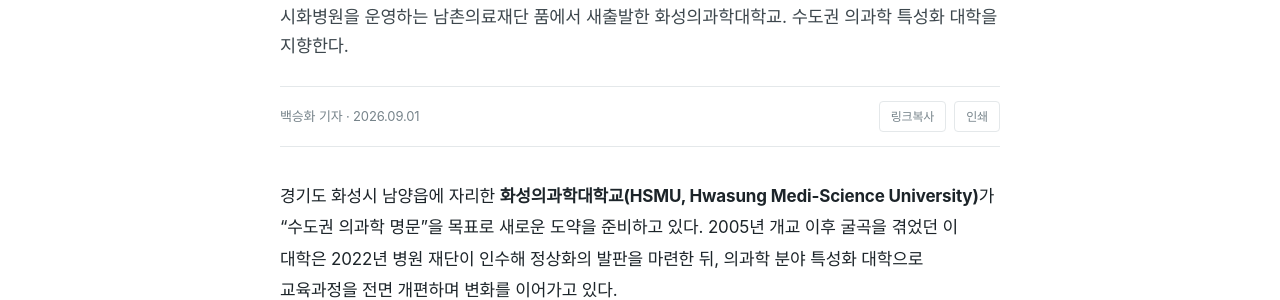
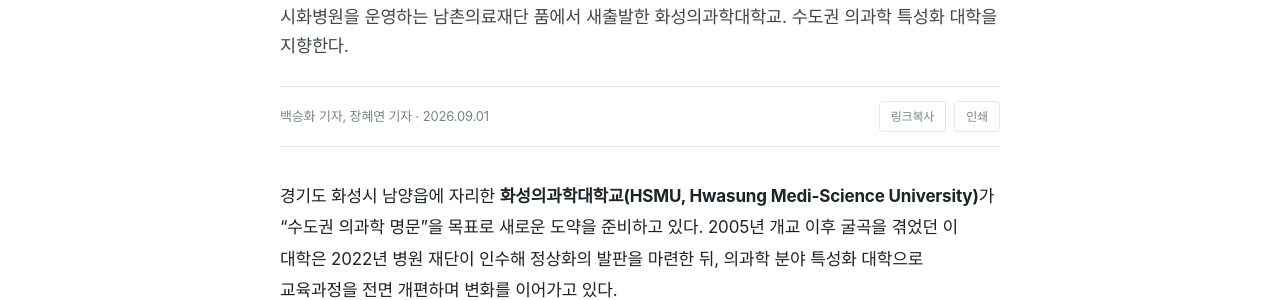
Before and after one commit to kokorojuin-tech/mt-news, a Jekyll site: the page built from _posts/2026-09-01-hsmu-introduction-vision.md, in a window 1280 px wide and 900 px high. Shown: the part 431-731 px from the top of the window. Built offline with Jekyll 4.4.1, drawn with Linux system fonts in a browser that asks for light colours; some web fonts are replaced.

Commit message:
Update 2026-09-01-hsmu-introduction-vision.md

```diff
--- a/_posts/2026-09-01-hsmu-introduction-vision.md
+++ b/_posts/2026-09-01-hsmu-introduction-vision.md
@@ -2,7 +2,7 @@
 title: "'신경대'에서 '의과학 명문대학'으로… 화성의과학대학교 김진영 총장, 병원 재단 품에서 새 도약을 추진"
 description: "시화병원을 운영하는 남촌의료재단 품에서 새출발한 화성의과학대학교. 수도권 의과학 특성화 대학을 지향한다."
 category: interview
-author: 백승화 기자
+author: 백승화 기자, 장혜연 기자
 tags: [화성의과학대학교, 대학소개, 의과학교육, 남촌의료재단]
 lang: ko
 ---
```
